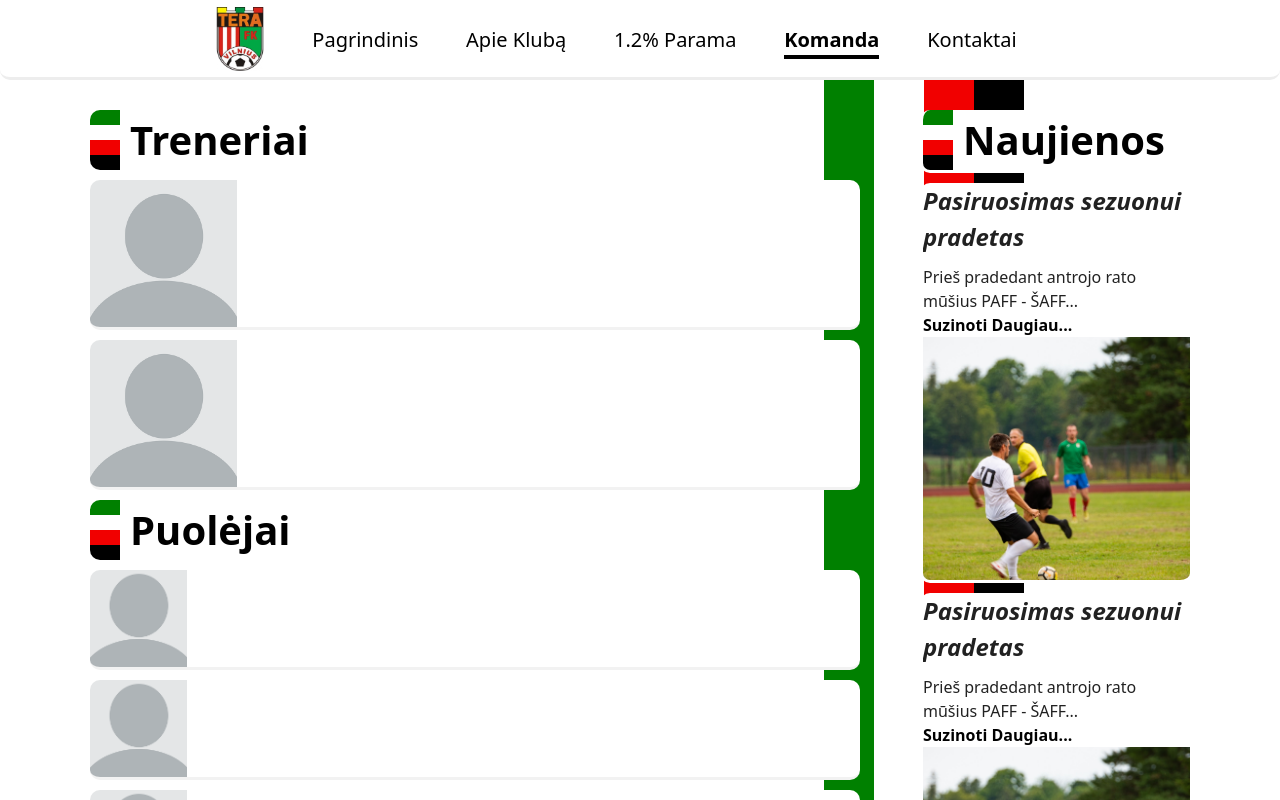
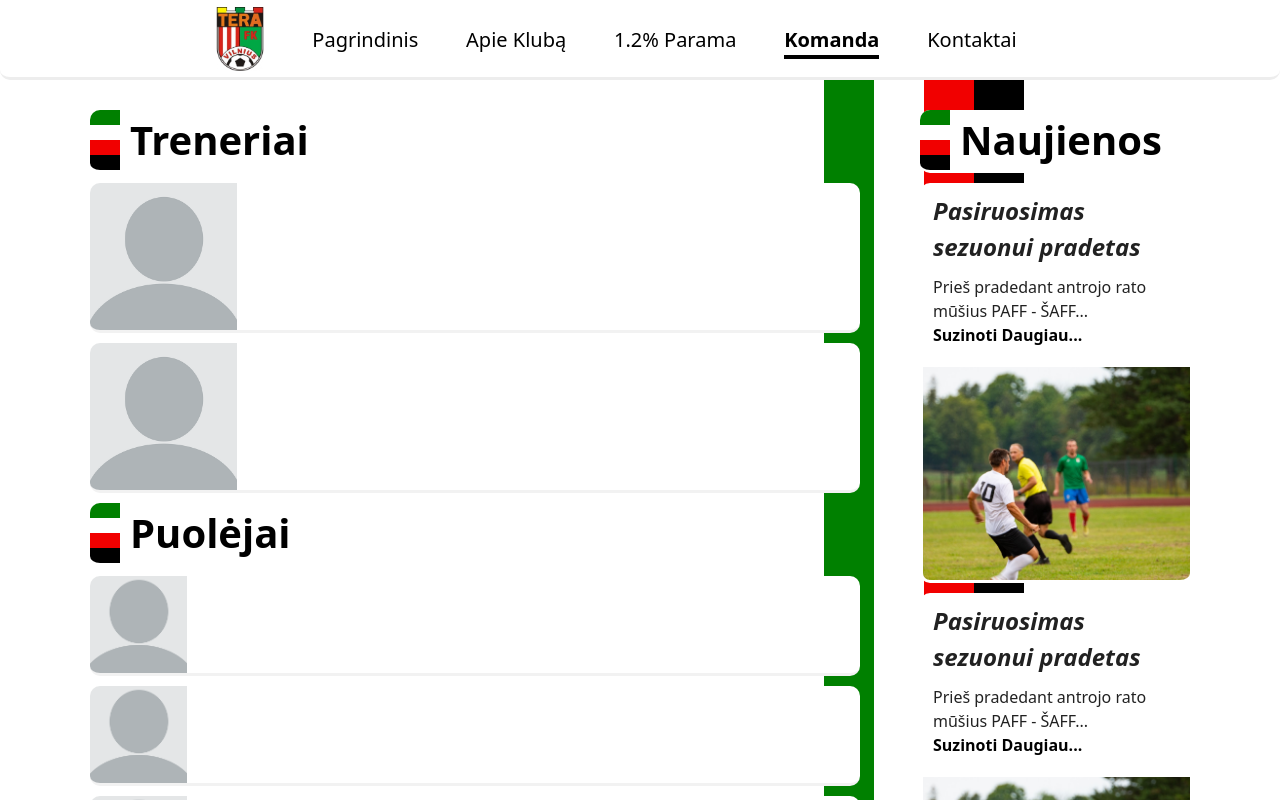
Before and after one commit to daniliukmark/Tera-webiste, a React (Vite) app: page /komanda in a window 1280 px wide. Shown: the top 800 px of the page. Built offline with nearby package versions, Linux system fonts and the light colour scheme.

Commit message:
komanda page animations

```diff
--- a/src/components/Footer.jsx
+++ b/src/components/Footer.jsx
@@ -37,11 +37,6 @@ export function Footer({ setFooterY }) {
 
   const routesList = intialRoutes.map((route) => (
     <li key={route.path} className={styles[""]}>
-      <Link to={route.path}>{route.text}</Link>
-    </li>
-  ));
-  const callsForActionList = callsForAction.map((route) => (
-    <li key={route.componentId} className={styles[""]}>
       <Link to={route.path}>{route.text}</Link>
     </li>
   ));
--- a/src/components/NewsCard.jsx
+++ b/src/components/NewsCard.jsx
@@ -4,7 +4,7 @@ function NewsCard({ postPath }) {
   return (
     <>
       <div className={styles["news-card-wrap"]}>
-        <div className={styles["card-ceontent"]}>
+        <div className={styles["card-content"]}>
           <h1 className={styles["header"]}>
             <i>Pasiruosimas sezuonui pradetas</i>
           </h1>
--- a/src/pages/KomandaPage.jsx
+++ b/src/pages/KomandaPage.jsx
@@ -110,9 +110,6 @@ export function KomandaPage() {
         <section className={styles["best-players-list"]}>
           <div
             style={{
-              borderBottom: "solid 3px #fff",
-              borderLeft: "solid 3px #fff",
-
               background: "white",
             }}
             className={styles["header-wrap"]}
--- a/src/styles/ExecutiveCard.module.css
+++ b/src/styles/ExecutiveCard.module.css
@@ -20,7 +20,7 @@
   height: 150px;
 }
 .card-wrap:hover {
-  background: #ededed;
+  background: #f2f2f2;
 }
 .card-content-wrap {
   box-sizing: border-box;
--- a/src/styles/NewsCard.module.css
+++ b/src/styles/NewsCard.module.css
@@ -7,9 +7,7 @@
   overflow: hidden;
   background-color: white;
   border-left: solid 3px #fff;
-
   border-bottom: solid 3px #fff;
-
   border-radius: 10px;
 }
 .header-content {
@@ -27,10 +25,11 @@
 }
 .card-content {
   display: flex;
+  justify-content: space-between;
   flex-direction: column;
-  justify-content: start;
   flex: 1;
   padding: 10px 10px 20px 10px;
+  transition: 500ms;
 }
 .content-snippet {
   margin: 0px;
@@ -39,8 +38,15 @@
 .link {
   text-decoration: none;
   color: black;
+  opacity: 1;
   font-size: 16px;
 }
-.link *:hover {
-  opacity: 0.7;
+.link b:hover {
+  color: black;
+  opacity: 0.6;
 }
+.news-card-wrap:hover > .card-content {
+  background-color: #f2f2f2;
+  transition: 500ms;
+  flex: 3;
+}
--- a/src/styles/TeamPage.module.css
+++ b/src/styles/TeamPage.module.css
@@ -1,12 +1,16 @@
 .header-wrap {
   box-sizing: border-box;
+  border-bottom: solid 3px white;
+  width: min-content;
   display: flex;
   flex-direction: row;
   gap: 10px;
   border-radius: 10px;
   overflow: hidden;
 }
+
 .header {
+  box-sizing: border-box;
   text-align: left;
   color: black;
   font-size: 40px;
@@ -88,6 +92,9 @@
   }
 }
 @media all and (max-width: 800px) {
+  .header-wrap {
+    border-bottom: solid 0px white;
+  }
   .header {
     font-size: 30px;
     border-radius: 10px;
```
